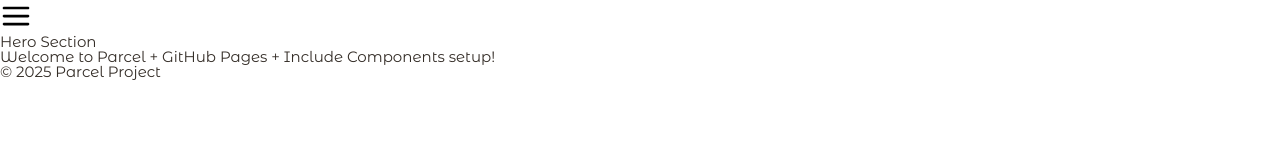
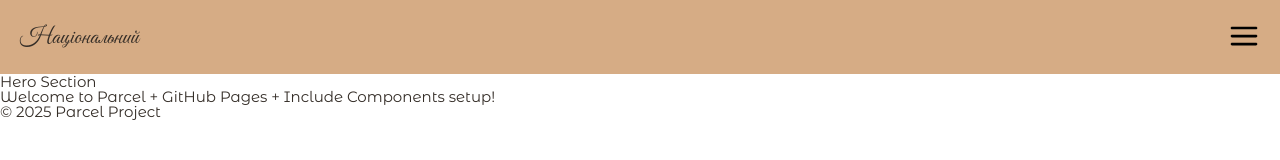
Before and after one commit to cursor280925-bh/coffee-box, a website built with Parcel: page src/index.html in a window 1280 px wide. Built offline with nearby package versions, Linux system fonts and the light colour scheme.

Commit message:
started stiles for header

```diff
--- a/src/components/header.html
+++ b/src/components/header.html
@@ -1,4 +1,7 @@
 <header class="header">
+  <div>
+    <a href="/" class="logo-text">Національний</a>
+  </div>
   <div class="icon-burger-menu">
     <svg width="32" height="32">
       <use href="./images/icons.svg#icon-burger-menu"></use>
--- /dev/null
+++ b/src/scss/base/_reset.scss
@@ -0,0 +1,24 @@
+@use "../utils/variables" as *;
+
+ul {
+  margin: 0;
+  padding: 0;
+  list-style: none;
+  list-style-type: none;
+}
+
+h1,
+h2,
+h3,
+h4,
+h5,
+h6,
+p {
+  margin: 0;
+  padding: 0;
+}
+
+a {
+  text-decoration: none;
+  color: $text;
+}
--- /dev/null
+++ b/src/scss/components/_header.scss
@@ -0,0 +1,14 @@
+@use "../utils/variables" as *;
+
+.header {
+  display: flex;
+  align-items: center;
+  justify-content: space-between;
+  background-color: $bg-color-header;
+  padding: 20px;
+}
+
+.logo-text {
+  font-family: "Great Vibes", cursive;
+  font-size: 23px;
+}
--- a/src/scss/main.scss
+++ b/src/scss/main.scss
@@ -6,3 +6,7 @@
 
 // BASE
 @use "./base/base";
+@use "./base/reset";
+
+//COMPONENTS
+@use "./components/header";
--- a/src/scss/utils/_mixin.scss
+++ b/src/scss/utils/_mixin.scss
@@ -1,3 +1,9 @@
+// @mixin mobile {
+//   @media screen and (min-width: 393px) and (max-width: 744px) {
+//     @content;
+//   }
+// }
+
 @mixin font-size($fs, $fw) {
   font-size: $fs;
   font-weight: $fw;
--- a/src/scss/utils/_variables.scss
+++ b/src/scss/utils/_variables.scss
@@ -1,5 +1,6 @@
 //Color
 $text: #342d27;
+$bg-color-header: #d6ac85;
 
 //Typography
 $font-family: "Montserrat Alternates", sans-serif;
```
